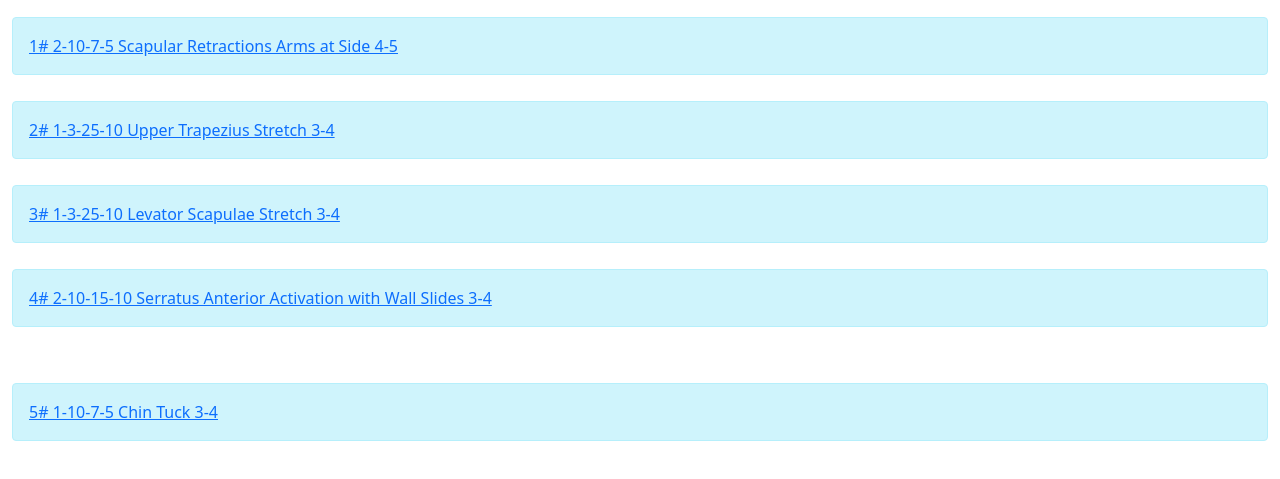
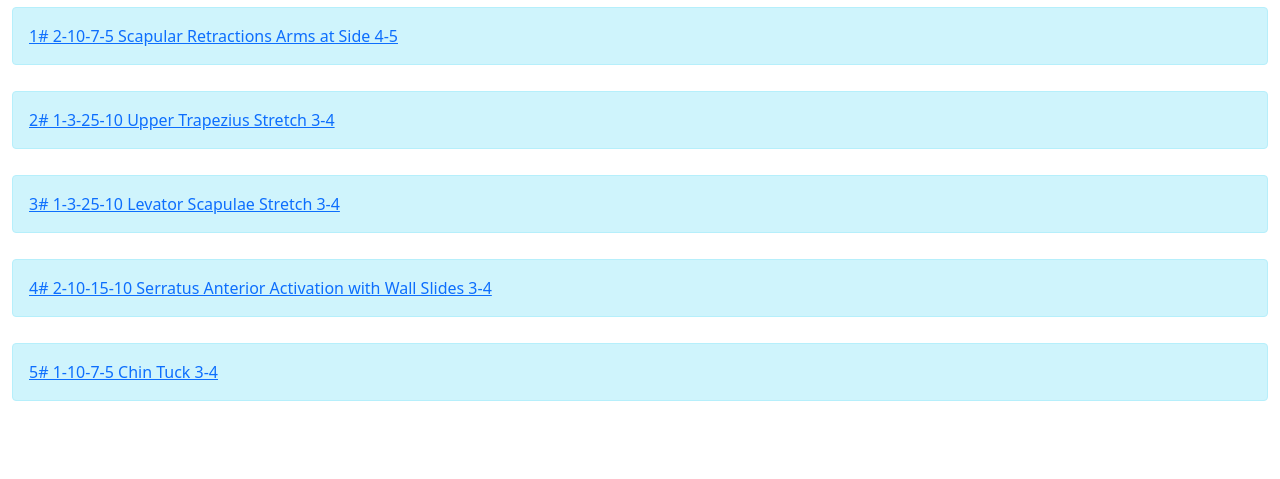
Before and after one commit to hn4002/hn4002.github.io, a plain HTML site: page yogatimer/yogatimer-list.html in a window 1280 px wide. Shown: the part 47-526 px from the top of the page. Drawn offline with nearby package versions, Linux system fonts and the light colour scheme.

Commit message:
Update yogatimer-list.html

```diff
--- a/yogatimer/yogatimer-list.html
+++ b/yogatimer/yogatimer-list.html
@@ -13,8 +13,8 @@
   </head>
   <body>
     <div class="container-fluid pg-3" style="padding-top: 10px;">
-        <h3>Yoga Timer List</h3>
-        <div class="row" style="margin-top: 20px;">
+        <h3 style="margin-bottom: 10px;">Yoga Timer List</h3>
+        <div class="row" style="margin-top: 10px;">
             <div class="col">
                 <div class="alert alert-info" role="alert">
                     <a class="button" href="yogatimer.html?sets=2&reps=10&work=7&rest=5&prep=5">1# 2-10-7-5 Scapular Retractions Arms at Side 4-5</a>
@@ -35,14 +35,14 @@
                 </div>
             </div>
         </div>
-        <div class="row" style="margin-top: 10px; padding-bottom: 20px;">
+        <div class="row" style="margin-top: 10px;">
             <div class="col">
                 <div class="alert alert-info" role="alert">
                     <a class="button" href="yogatimer.html?sets=2&reps=10&work=15&rest=10&prep=5">4# 2-10-15-10 Serratus Anterior Activation with Wall Slides 3-4</a>
                 </div>
             </div>
         </div>
-        <div class="row" style="margin-top: 20px;">
+        <div class="row" style="margin-top: 10px;">
             <div class="col">
                 <div class="alert alert-info" role="alert">
                     <a class="button" href="yogatimer.html?sets=2&reps=10&work=7&rest=5&prep=5">5# 1-10-7-5 Chin Tuck 3-4</a>
```
